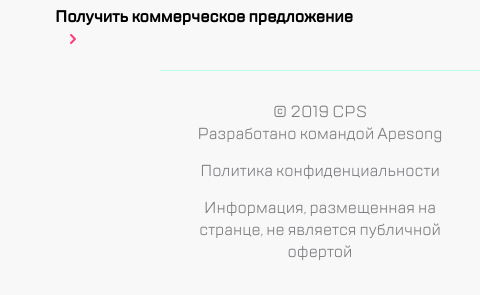
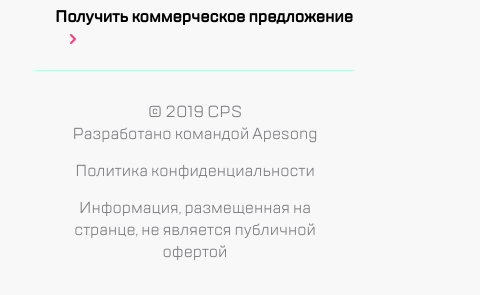
Before and after one commit to Backflipper666/CPSdesign, a website built with webpack: page src/index.html in a window 390 px wide. Shown: the part 1697-1992 px from the top of the page, 480 px wide, since content can reach past the window. Built offline with nearby package versions, Linux system fonts and the light colour scheme.

Commit message:
center footer using display:flex

```diff
--- a/src/scss/_footer.scss
+++ b/src/scss/_footer.scss
@@ -1,7 +1,10 @@
 @media (max-width:767px) {
     .ftr{
         max-width: 320px;
-        transform: translateX(50%);
+        display: flex;
+        flex-direction: column;
+        margin-right: auto;
+        margin-left: auto;
         border-top: 1px solid $blue-lightest;
     }
     .ftr__wrapper{
```
